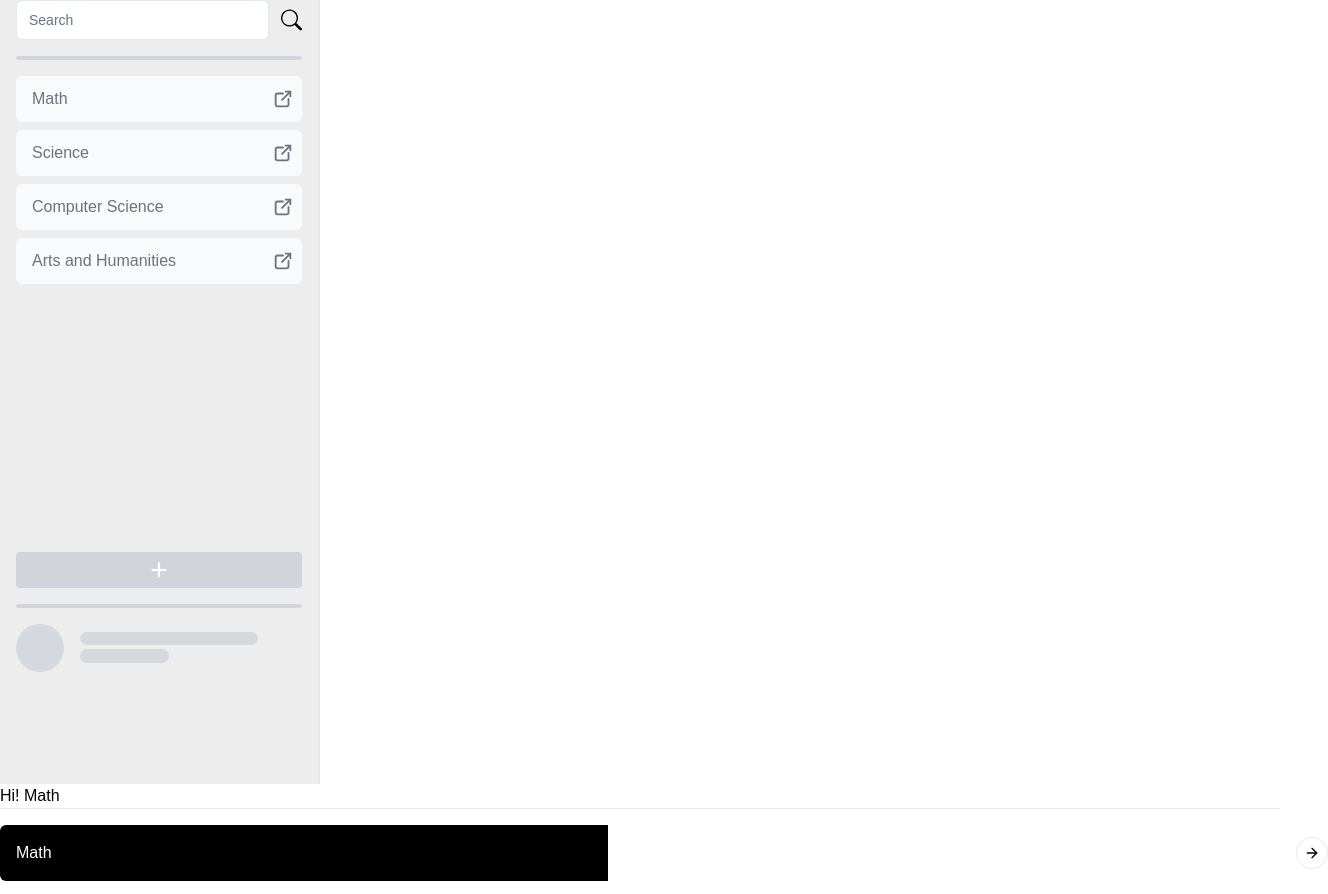
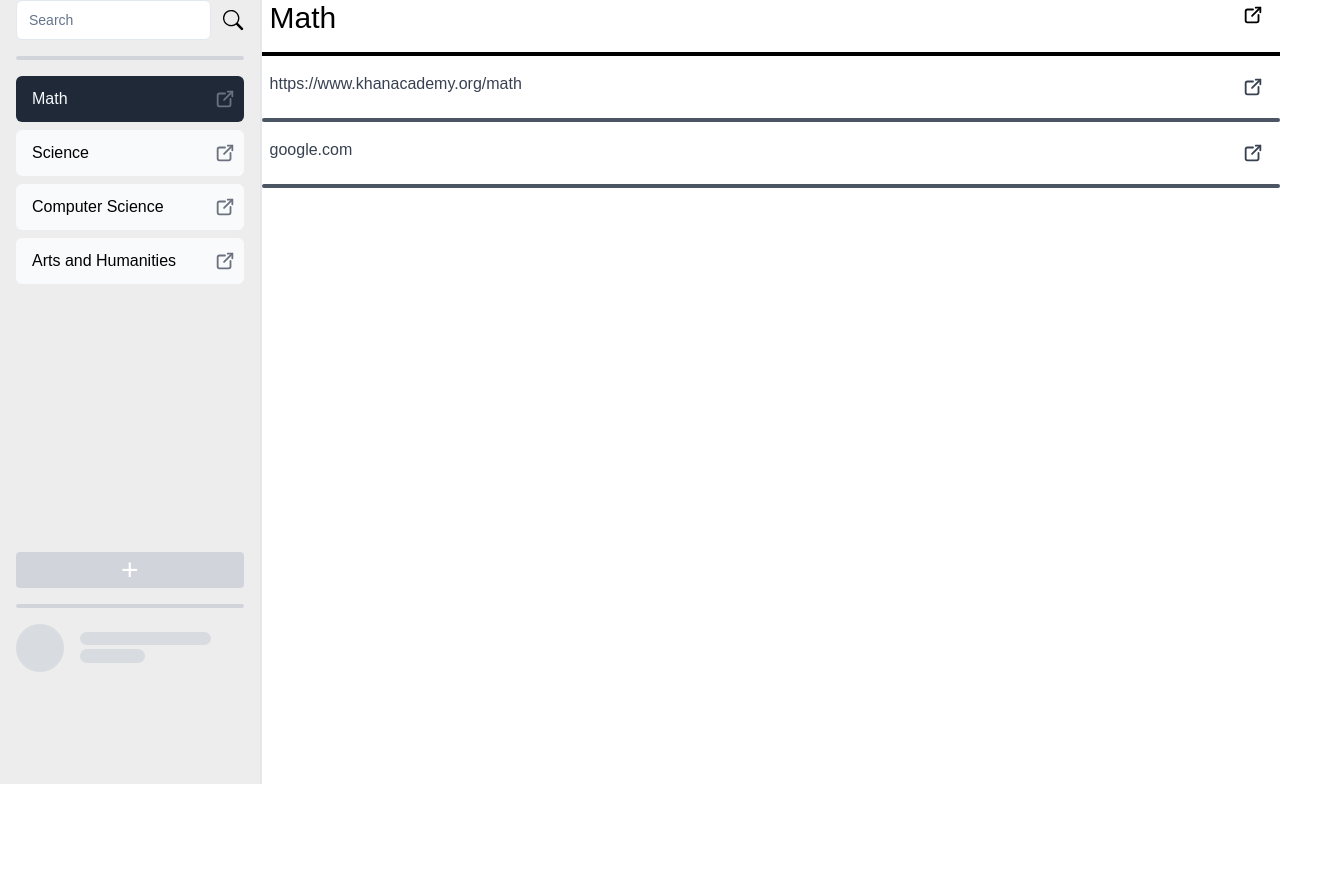
Before and after one commit to justin-huiyun-lee/TabSurfer, a Next.js app: page / in a window 1280 px wide. Shown: the part 112-1006 px from the top of the page, 1328 px wide, since content can reach past the window. After the commit the page ends 896 px from the top, so only its background shows below. Built offline with nearby package versions, Linux system fonts and the light colour scheme.

Commit message:
Shift to One Page

```diff
--- a/package.json
+++ b/package.json
@@ -12,6 +12,7 @@
     "@clerk/nextjs": "^4.29.7",
     "@radix-ui/react-slot": "^1.0.2",
     "class-variance-authority": "^0.7.0",
+    "clerk": "^0.8.3",
     "clsx": "^2.1.0",
     "embla-carousel-react": "^8.0.0-rc22",
     "lucide-react": "^0.331.0",
--- a/src/app/page.tsx
+++ b/src/app/page.tsx
@@ -1,15 +1,22 @@
+"use client";
+import React, { useState, useEffect } from "react";
+import { TbExternalLink } from "react-icons/tb";
 import Navbar from "@/components/Navbar";
 import Sidebar from "@/components/Sidebar";
 import Workspaces from "@/components/Workspaces";
 import Logo from "../../public/images/tabsurfer-logo.png";
 import Head from "next/head";
+import { Input } from "./ui/input";
+import { BsSearch } from "react-icons/bs";
+import { Skeleton } from "./ui/skeleton";
+import { UserButton } from "@clerk/nextjs";
 
 let active = "Math";
 
 let data = [
   {
     title: "Math",
-    urls: ["https://www.khanacademy.org/math"],
+    urls: ["https://www.khanacademy.org/math", "google.com"],
     active: true,
   },
   {
@@ -30,6 +37,32 @@ let data = [
 ];
 
 export default function Home() {
+  /* Workspace Code */
+  const [activeIndex, setActiveIndex] = useState(0);
+
+  // Find the active workspace and update the index
+  useEffect(() => {
+    const foundIndex = data.findIndex((workspace) => workspace.active);
+    setActiveIndex(foundIndex !== -1 ? foundIndex : 0);
+  }, [data]);
+
+  /* Sidebar Code */
+  const [selectedItem, setSelectedItem] = useState(0);
+  const [updatedData, setUpdatedData] = useState(data);
+
+  const handleItemClick = (index) => {
+    // Set the selected item
+    setSelectedItem(index);
+    // Update the 'active' status of items
+    const newData = updatedData.map((item, i) => ({
+      ...item,
+      active: i === index ? true : false,
+    }));
+    // Update the state with the new data
+    setUpdatedData(newData);
+    Workspaces(data, index);
+  };
+
   return (
     <>
       <Head>
@@ -37,8 +70,10 @@ export default function Home() {
       </Head>
       <div>
         <Navbar />
-        <Sidebar data={data} active={active} />
-        <Workspaces data={data} />
+        <div className="flex">
+          <Sidebar data={data} active={active} />
+          <Workspaces data={data} />
+        </div>
       </div>
     </>
   );
--- a/src/components/Sidebar.tsx
+++ b/src/components/Sidebar.tsx
@@ -8,7 +8,7 @@ import Workspaces from "./Workspaces";
 import { UserButton } from "@clerk/nextjs";
 
 const Sidebar = ({ data }) => {
-  const [selectedItem, setSelectedItem] = useState(null);
+  const [selectedItem, setSelectedItem] = useState(0);
   const [updatedData, setUpdatedData] = useState(data);
 
   const handleItemClick = (index) => {
@@ -36,7 +36,7 @@ const Sidebar = ({ data }) => {
           {updatedData.map((item, index) => (
             <div
               key={index}
-              className={`mb-2 flex cursor-pointer items-center justify-between rounded-md py-2 pl-4 font-medium text-gray-500 duration-150 hover:bg-gray-900 hover:text-white ${index === selectedItem ? "bg-gray-800 text-gray-50 hover:bg-gray-700 hover:text-white" : "bg-gray-50"}`}
+              className={`mb-2 flex cursor-pointer items-center justify-between rounded-md py-2 pl-4 font-medium text-black duration-150 hover:bg-gray-900 hover:text-white ${index === selectedItem ? "bg-gray-800 text-gray-50 hover:bg-gray-700 hover:text-white" : "bg-gray-50"}`}
               onClick={() => handleItemClick(index)}
             >
               {item.title}
@@ -45,7 +45,6 @@ const Sidebar = ({ data }) => {
           ))}
         </div>
       </div>
-
       <div className="mb-24">
         <button className="mb-4 w-full rounded bg-gray-300 text-3xl text-white duration-300 hover:scale-95">
           +
--- a/src/components/Workspaces.tsx
+++ b/src/components/Workspaces.tsx
@@ -1,52 +1,37 @@
-"use client";
-import React, { useState } from "react";
-import {
-  Carousel,
-  CarouselContent,
-  CarouselItem,
-  CarouselNext,
-  CarouselPrevious,
-} from "@/components/ui/carousel";
+"use client"
+import React, { useState, useEffect } from "react";
+import { TbExternalLink } from "react-icons/tb";
 
-let index_local = 0;
+const Workspaces = ({ data }) => {
+  // State to track the active workspace index
+  const [activeIndex, setActiveIndex] = useState(0);
 
-const Workspaces = ({ data, index }) => {
-  index_local = index;
-  // State to track the active workspace title
-  const [activeWorkspaceTitle, setActiveWorkspaceTitle] = useState(
-    "No active workspace",
-  );
-
-  // Find the active workspace
-  const activeWorkspace = data.find((workspace) => workspace.active);
-
-  // Update the active workspace title when it changes
-  React.useEffect(() => {
-    if (activeWorkspace) {
-      setActiveWorkspaceTitle(activeWorkspace.title);
-    } else {
-      setActiveWorkspaceTitle("No active workspace");
-    }
-  }, [activeWorkspace]);
+  // Find the active workspace and update the index
+  useEffect(() => {
+    const foundIndex = data.findIndex((workspace) => workspace.active);
+    setActiveIndex(foundIndex !== -1 ? foundIndex : 0);
+  }, [data]);
 
   return (
     <div className="h-full w-full">
-      <h1>Hi! {activeWorkspaceTitle}</h1>
-      <hr />
-      <Carousel className="flex flex-wrap">
-        <CarouselContent>
-          {data.map((workspace, index_local: number) => (
-            <CarouselItem
-              key={index_local}
-              className={`m-4 rounded-md bg-gray-300 p-4 hover:bg-gray-400 ${workspace.active ? "bg-black text-white" : ""}`}
-            >
-              {workspace.title}
-            </CarouselItem>
-          ))}
-        </CarouselContent>
-        <CarouselPrevious />
-        <CarouselNext />
-      </Carousel>
+      <div className="flex justify-between mt-4">
+        <h1 className="flex-grow text-3xl font-medium ml-2">
+          {data[activeIndex]?.title}
+        </h1>
+        <TbExternalLink className="mr-2 pr-2 text-3xl text-black duration-300 hover:text-gray-500 justify-right" />
+      </div>
+      <div className="mt-4 h-1 w-full place-self-center bg-black overflow-hidden"></div>
+      {data[activeIndex]?.urls.map((url, index) => (
+        <React.Fragment key={index}>
+          <div className="flex my-4">
+            <h3 className="flex-grow text-md font-medium ml-2 hover:underline text-gray-700 hover:text-black">
+              {url}
+            </h3>
+            <TbExternalLink className="mr-2 pr-2 text-3xl hover:text-black duration-300 text-gray-700 justify-right" />
+          </div>
+          <div className="mt-4 h-1 w-full place-self-center rounded-full bg-gray-600"></div>
+        </React.Fragment>
+      ))}
     </div>
   );
 };
```
Also changed, not shown: 1 other file (tests, documents, lock files or other folders).
